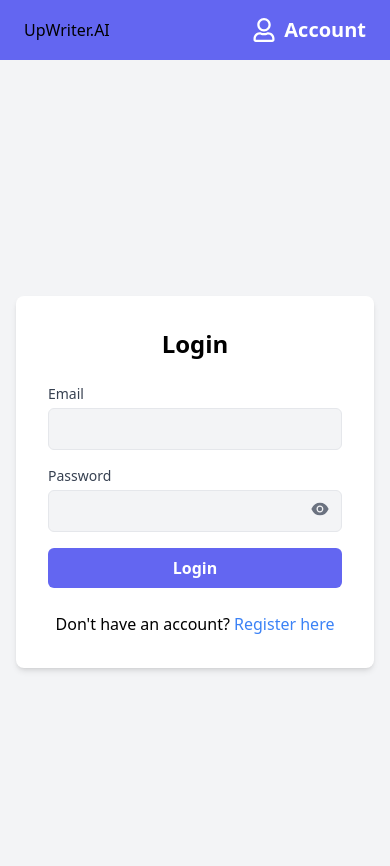
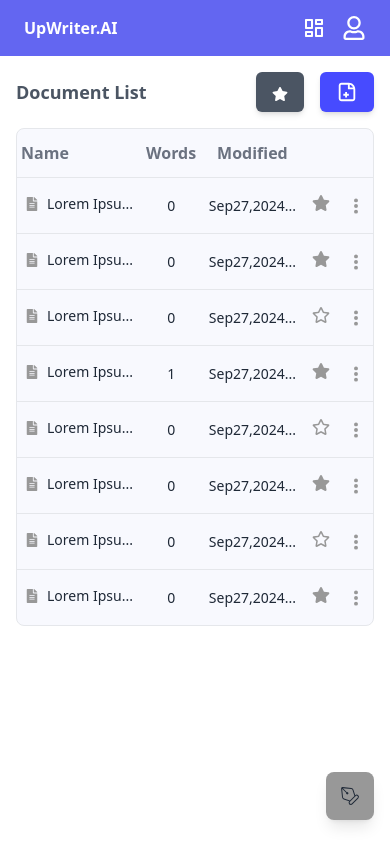
Before and after one commit to vimalwstf/buxa, a Next.js app: page / in a window 390 px wide. Shown: the top 866 px of the page. After the commit the page ends 844 px from the top, so only its background shows below. Built offline with nearby package versions, Linux system fonts and the light colour scheme.

Commit message:
more responsive

```diff
--- a/src/app/components/Dashboard.tsx
+++ b/src/app/components/Dashboard.tsx
@@ -31,8 +31,9 @@
     };
   }, []);
 
-  return isLoggedIn ? (
-    <main className="w-full p-6 md:mt-20 relative">
+  // return isLoggedIn ? (
+  return (
+    <main className="w-full p-4 ">
       <div className="flex gap-4">
         {/* Sidebar: This will be shown/hidden based on the state and screen size */}
         <div
@@ -66,9 +67,10 @@
         </div>
       </div>
     </main>
-  ) : (
-    <Login />
-  );
+  )
+  // ) : (
+  //   <Login />
+  // );
 };
 
 export default Dashboard;
--- a/src/app/components/DocumentList.tsx
+++ b/src/app/components/DocumentList.tsx
@@ -4,13 +4,18 @@
 import Table from "./Table";
 import { FaStar } from "react-icons/fa";
 import { CgFileAdd } from "react-icons/cg";
+import { FaArrowLeftLong } from "react-icons/fa6";
 import Editor from "./Editor";
 import axios from "axios";
-import { AuthContext } from "../authContext/Context";
 
 function DocumentList() {
-  const [favouritesON, setfavouritesON] = useState(false);
-  const [documents, setDocuments] = useState(null);
+  const [favouritesON, setFavouritesON] = useState(false);
+  const [showDocuments, setShowDocuments] = useState(false);
+
+  // Toggles the document editor visibility
+  const toggleShowDocuments = () => {
+    setShowDocuments(!showDocuments);
+  };
 
   useEffect(() => {
     const fetchData = async () => {
@@ -29,7 +34,7 @@
           );
           console.log(response);
           if (response.status === 200) {
-            // console.log(response.data);
+            // Handle successful response if needed
           }
         } catch (error) {
           console.log(error);
@@ -40,12 +45,23 @@
   }, []);
 
   return (
-    <div className="m-2 text-gray-600">
+    <div className=" text-gray-600">
       <div className="flex items-center justify-between mb-4">
-        <h2 className="text-2xl font-bold">Document List</h2>
+        {showDocuments ? (
+          <h2 className="sm:text-2xl text-lg font-bold flex items-center gap-2">
+            <FaArrowLeftLong
+              className="cursor-pointer"
+              onClick={() => setShowDocuments(false)}
+            />
+            New Document
+          </h2>
+        ) : (
+          <h2 className="sm:text-2xl text-lg font-bold">Document List</h2>
+        )}
+
         <div className="flex gap-4">
           <button
-            onClick={() => setfavouritesON(!favouritesON)}
+            onClick={() => setFavouritesON(!favouritesON)}
             className={`${
               favouritesON ? "bg-[#474bff]" : "bg-gray-600"
             } text-white px-4 py-2 rounded-md shadow-md`}
@@ -56,22 +72,29 @@
           <button
             style={{ backgroundColor: "#474bff" }}
             className="text-white px-4 py-2 text-sm rounded-md shadow-md hover:bg-blue-500"
+            onClick={toggleShowDocuments}
           >
             <CgFileAdd size={22} className="inline sm:mr-2" />
             <span className="sr-only sm:not-sr-only">New Document</span>
           </button>
         </div>
       </div>
-      {/* <div className="flex flex-col">
-        <div className="-m-1.5 overflow-x-auto">
-          <div className="p-1.5 min-w-full inline-block align-middle">
-            <Table favourites={favouritesON} />
+
+      {!showDocuments && (
+        <div className="flex flex-col">
+          <div className="-m-1.5 overflow-x-auto">
+            <div className="p-1.5 min-w-full inline-block align-middle">
+              <Table favourites={favouritesON} />
+            </div>
           </div>
         </div>
-      </div> */}
-      <div>
-        <Editor />
-      </div>
+      )}
+
+      {showDocuments && <Editor /> }
+      {showDocuments && <button className="text-white bg-[#474bff] z-10 px-4 py-2 text-sm rounded-md shadow-md hover:bg-blue-500">Save document</button> }
+
+
+
     </div>
   );
 }
--- a/src/app/components/Navbar.tsx
+++ b/src/app/components/Navbar.tsx
@@ -1,14 +1,94 @@
+// "use client";
+
+// import React, { useState } from "react";
+// import { RiHome3Line } from "react-icons/ri";
+// import { FaRegUser } from "react-icons/fa";
+// import { useRouter } from "next/navigation";
+// import axios from "axios";
+// import { AuthContext } from "../authContext/Context";
+// import { useContext } from "react";
+// const Navbar = () => {
+//   const [dropdownOpen, setDropdownOpen] = useState(false);
+//   const { logOut } = useContext(AuthContext);
+//   const router = useRouter();
+
+//   const handleLogout = async () => {
+//     const userJson = localStorage.getItem("user");
+//     if (userJson) {
+//       const user = JSON.parse(userJson);
+//       const url =
+//         "https://c285-2401-4900-8841-3999-354a-cbfb-b65e-665f.ngrok-free.app/api/users/logout";
+//       const refreshToken = user.refreshToken;
+//       try {
+//         const res = await axios.post(url, refreshToken);
+//         if (res.status === 200) logOut();
+//       } catch (error: unknown) {
+//         if (axios.isAxiosError(error)) {
+//           console.log(error.response?.data?.message || error.message);
+//         }
+//       }
+//     }
+
+//     router.push("/login");
+//   };
+
+//   return (
+//     <div className="">
+//       <nav className=" w-full md:h-[60px] bg-[#6366F1] flex justify-between  items-center px-6 py-4">
+//         {/* Logo Section */}
+//         <div className="flex items-center space-x-3">
+//           {/* <img
+//             src="/logo.png"
+//             alt="logo"
+//             className="rounded-full w-[150px] h-[150px]"  // Added class for image size
+//           /> */}
+//         <h2 className="text-white font-bold">UpWriter.AI</h2>
+
+
+//         </div>
+
+//         {/* Navigation Links */}
+//         <div className="flex space-x-4">
+//           <div
+//             className="relative flex items-center text-white space-x-2 hover:text-gray-300 cursor-pointer"
+//             onClick={() => setDropdownOpen(!dropdownOpen)}
+//           >
+//             <FaRegUser size={24}/>
+//             <span className="text-lg sm:text-xl font-bold">Account</span>
+//             {dropdownOpen && (
+//               <div className="absolute right-0 mt-2 w-48 bg-white rounded-md shadow-md z-20">
+//                 <ul className="text-gray-700">
+//                   <li
+//                     className="px-2 py-2 text-center hover:bg-gray-100 cursor-pointer"
+//                     onClick={handleLogout}
+//                   >
+//                     Logout
+//                   </li>
+//                 </ul>
+//               </div>
+//             )}
+//           </div>
+//         </div>
+//       </nav>
+//     </div>
+//   );
+// };
+
+// export default Navbar;
+
+
 "use client";
 
 import React, { useState } from "react";
-import { RiHome3Line } from "react-icons/ri";
 import { FaRegUser } from "react-icons/fa";
+import { RiDashboardLine } from "react-icons/ri"; // Dashboard Icon
 import { useRouter } from "next/navigation";
 import axios from "axios";
 import { AuthContext } from "../authContext/Context";
 import { useContext } from "react";
+
 const Navbar = () => {
-  const [dropdownOpen, setDropdownOpen] = useState(false);
+  const [dropdownOpen, setDropdownOpen] = useState(false); // For account dropdown
   const { logOut } = useContext(AuthContext);
   const router = useRouter();
 
@@ -28,35 +108,54 @@
         }
       }
     }
+    router.push("/login");
+  };
 
-    router.push("/login");
+  // Toggle the dropdown on account button click
+  const toggleDropdown = () => {
+    setDropdownOpen(!dropdownOpen);
   };
 
   return (
     <div>
-      <nav className="w-screen md:h-[90px] bg-[#6366F1] flex justify-between  items-center px-6 py-4">
+      <nav className="w-full md:h-[60px] bg-[#6366F1] flex justify-between items-center px-6 py-4">
         {/* Logo Section */}
         <div className="flex items-center space-x-3">
-          {/* <img
-            src="/logo.png"
-            alt="logo"
-            className="rounded-full w-[150px] h-[150px]"  // Added class for image size
-          /> */}
-        <h2>UpWriter.AI</h2>
-
-
+          <h2 className="text-white font-bold">UpWriter.AI</h2>
         </div>
 
         {/* Navigation Links */}
-        <div className="flex space-x-4">
+        <div className="flex items-center space-x-4">
+          {/* Dashboard Button */}
           <div
-            className="relative flex items-center text-white space-x-2 hover:text-gray-300 cursor-pointer"
-            onClick={() => setDropdownOpen(!dropdownOpen)}
+            className="flex items-center text-white space-x-2 hover:text-gray-300 cursor-pointer"
+            onClick={() => router.push("/dashboard")}
           >
-            <FaRegUser size={24} />
-            <span className="text-xl font-bold">Account</span>
+            <RiDashboardLine size={24} />
+            <span className="hidden sm:inline-block text-lg sm:text-xl font-bold">
+              Dashboard
+            </span>
+          </div>
+
+          {/* Account Button */}
+          <div className="relative">
+            <div
+              className="flex items-center text-white space-x-2 hover:text-gray-300 cursor-pointer"
+              onClick={toggleDropdown}
+            >
+              <FaRegUser size={24} />
+              {/* Hide text on smaller screens */}
+              <span className="hidden sm:inline-block text-lg sm:text-xl font-bold">
+                Account
+              </span>
+            </div>
+
+            {/* Dropdown Menu */}
             {dropdownOpen && (
-              <div className="absolute right-0 mt-2 w-48 bg-white rounded-md shadow-md z-20">
+              <div
+                className="absolute right-0 mt-2 w-48 bg-white rounded-md shadow-md z-20"
+                style={{ top: "100%", marginTop: "8px" }} // Positioned below the button
+              >
                 <ul className="text-gray-700">
                   <li
                     className="px-2 py-2 text-center hover:bg-gray-100 cursor-pointer"
@@ -70,16 +169,6 @@
           </div>
         </div>
       </nav>
-
-      {/* Mobile View */}
-      {/* <div className="block md:hidden">
-        <div className="mt-[90px] flex flex-col items-center space-y-4">
-          <div className="flex items-center space-x-2">
-            <RiHome3Line size={24} className="text-white" />
-            <span className="text-white text-xl">Dashboard</span>
-          </div>
-        </div>
-      </div> */}
     </div>
   );
 };
--- a/src/app/components/Table.tsx
+++ b/src/app/components/Table.tsx
@@ -90,7 +90,7 @@
   return (
     <th
       scope="col"
-      className={`px-6 py-3 font-semibold text-gray-500 ${className}`}
+      className={`px-1 py-3 font-semibold text-gray-500 ${className}`}
     >
       {children}
     </th>
--- a/src/app/globals.css
+++ b/src/app/globals.css
@@ -28,16 +28,18 @@
 
 .quill
 {
+  border: none;
   width: 100%;
-  height: 72vh;
+  height: 65vh;
   /* border: 1px solid black; */
+  margin-bottom: 60px;
 }
 
-.ql-toolbar {
+/* .ql-toolbar {
 border-radius: 15px;
 padding: 5px;
 margin-top: 20px;
 margin-left: auto;
 margin-right: auto;
 width: max-content;
-}
+} */
```
